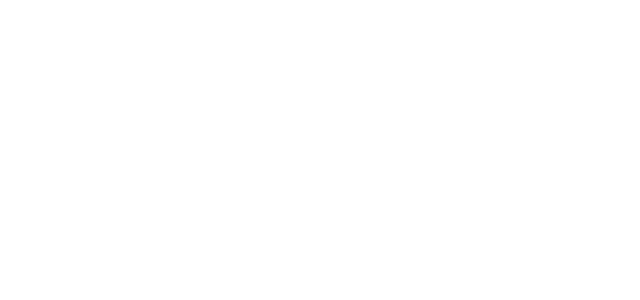
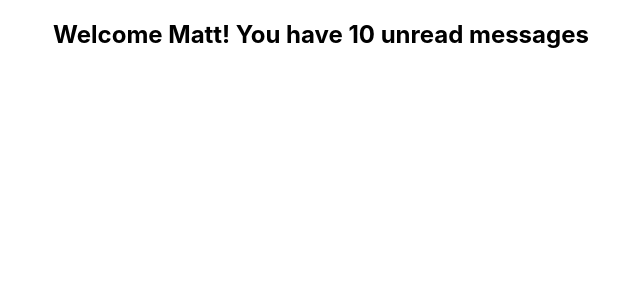
Before and after one commit to matthewcreek/ts-react, a React (Create React App) app: page / in a window 1280 px wide. Shown: the top 300 px of the page, without its empty margins (319-959 px from the left). Built offline with nearby package versions, Linux system fonts and the light colour scheme.

Commit message:
prop types added

```diff
--- a/src/App.tsx
+++ b/src/App.tsx
@@ -1,11 +1,11 @@
 import React from 'react';
-
+import Greet from './components/Greet';
 import './App.css';
 
 function App() {
   return (
     <div className="App">
-
+      <Greet name='Matt'/>
     </div>
   );
 }
--- /dev/null
+++ b/src/components/Greet.tsx
@@ -0,0 +1,19 @@
+// export const Greet = () => {
+//     return (
+//         <div>
+//             <h2>Welcome Matthew! You have 10 unread messages</h2>
+//         </div>
+//     )
+// }
+
+type GreetProps = {
+    name: string
+}
+
+export default function Greet(props: GreetProps) {
+    return (
+        <div>
+            <h2>Welcome {props.name}! You have 10 unread messages</h2>
+        </div>
+    )
+}
```
